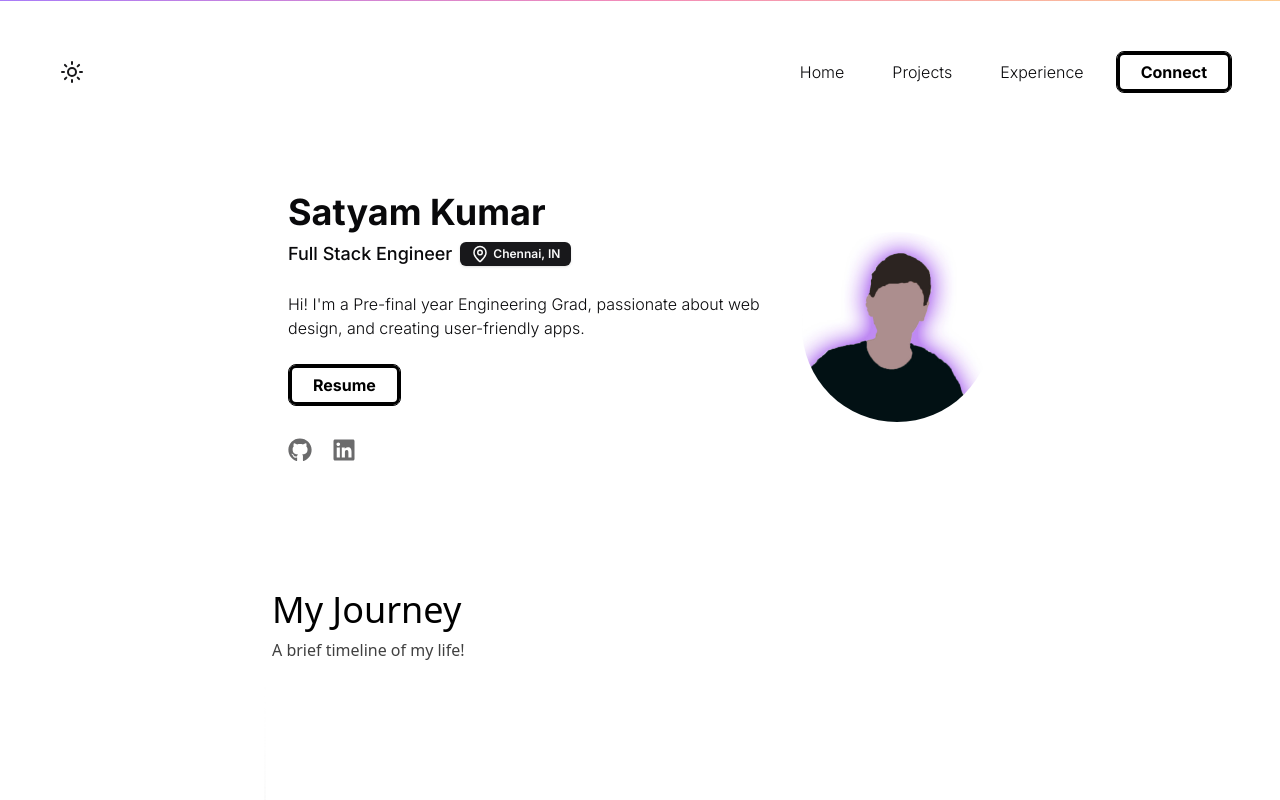
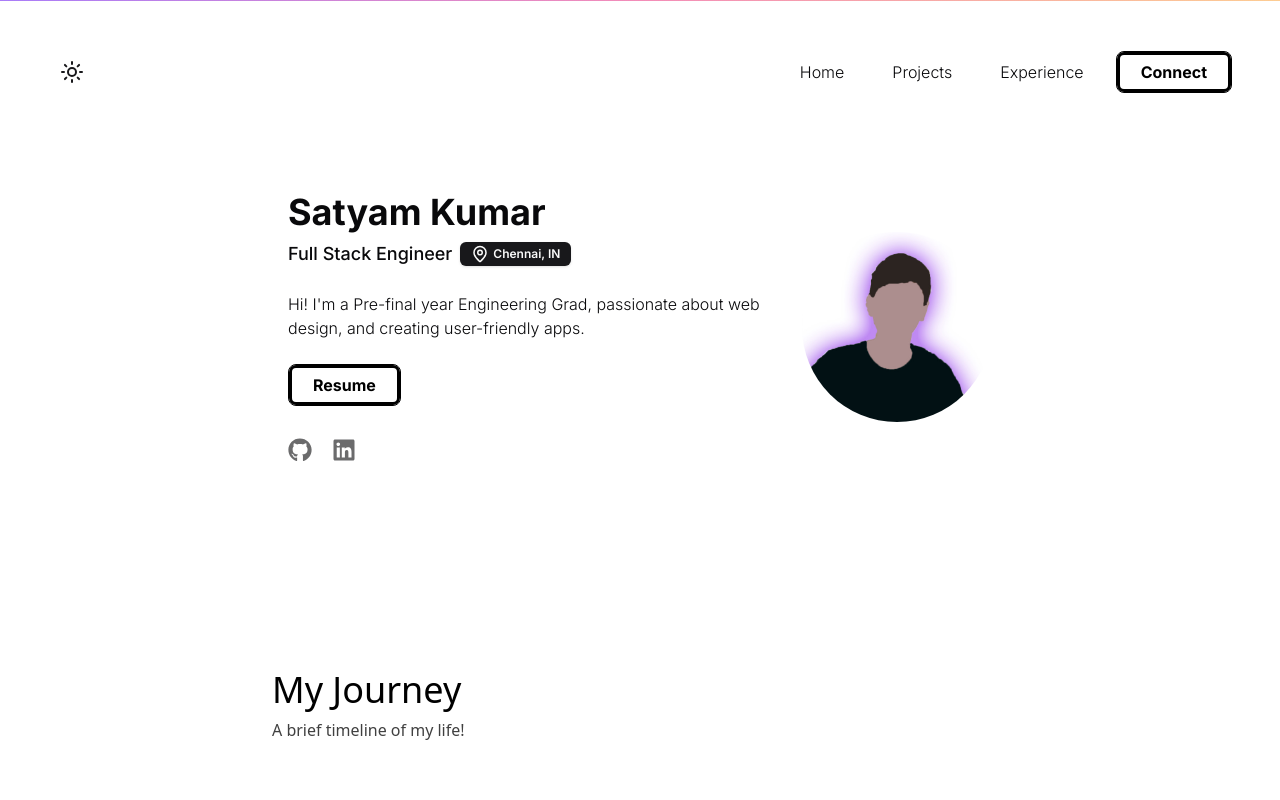
Before and after one commit to SKumr20/portfolio-v1, a Next.js app: page / in a window 1280 px wide. Shown: the top 800 px of the page. Built offline with nearby package versions, Linux system fonts and the light colour scheme.

Commit message:
modified:   src/components/ui/timeline.jsx

```diff
--- a/src/components/ui/timeline.jsx
+++ b/src/components/ui/timeline.jsx
@@ -29,7 +29,7 @@
     <div
       className={`w-full bg-white dark:bg-neutral-950 font-sans md:px-10 relative overflow-hidden ${className}`}
       ref={containerRef}>
-      <div className="max-w-7xl mx-auto px-4 md:px-8 lg:px-10">
+      <div className="max-w-7xl mx-auto py-20 px-4 md:px-8 lg:px-10">
         <h2 className="text-2xl mb-2 md:text-4xl text-black dark:text-white max-w-4xl">
           My Journey
         </h2>
```
